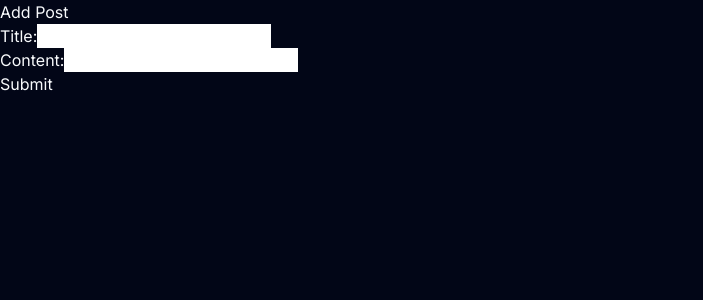
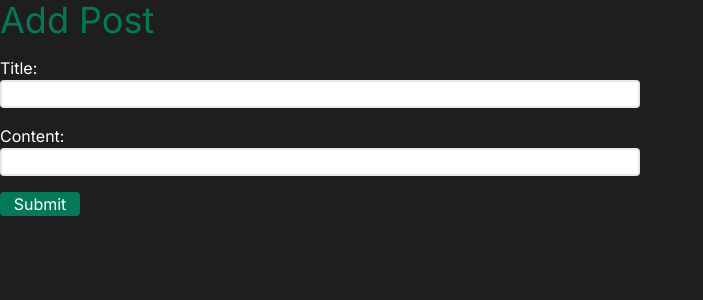
Before and after one commit to MalSolt/blog, a Next.js app: page /add-post in a window 1280 px wide. Shown: the top 300 px of the page, without its empty margins (0-703 px from the left). Built offline with nearby package versions, Linux system fonts and the light colour scheme; no server answers.

Commit message:
minor design fix

```diff
--- a/app/add-post/page.tsx
+++ b/app/add-post/page.tsx
@@ -13,17 +13,27 @@ export default function AddPost() {
 
   return (
     <main>
-      <h1>Add Post</h1>
-      <form action={addPost}>
-        <div>
+      <h1 className='text-4xl text-emerald-700' >Add Post</h1>
+      <form action={addPost} className='flex flex-col gap-4 mt-4'>
+        <div className='flex flex-col'>
           <label htmlFor='title'>Title:</label>
-          <input type='text' id='title' name='title' className='text-slate-950' />
+          <input
+            type='text'
+            id='title'
+            name='title'
+            className='text-slate-950 rounded border-2 border-inherit w-1/2'
+          />
         </div>
-        <div>
+        <div className='flex flex-col'>
           <label htmlFor='content'>Content:</label>
-          <input type='text' id='content' name='content' className='text-slate-950' />
+          <input
+            type='text'
+            id='content'
+            name='content'
+            className='text-slate-950 rounded border-2 border-inherit w-1/2'
+          />
         </div>
-        <button type='submit'>Submit</button>
+        <button type='submit' className='rounded w-20 bg-emerald-700'>Submit</button>
       </form>
     </main>
   )
--- a/app/components/add-post.tsx
+++ /dev/null
@@ -1,28 +0,0 @@
-'use client'
-
-import { useFormState } from 'react-dom'
-import { addPost } from '@/app/lib/actions'
-import { useSession } from 'next-auth/react'
-
-export const AddPost = () => {
-  const { data: session } = useSession()
-  const initialState = { message: null, errors: {} }
-  // const [state, dispatch] = useFormState(addPost, initialState);
-
-  return (
-    <main>
-      <h1>Add Post</h1>
-      <form action={addPost}>
-        <div>
-          <label htmlFor='title'>Title:</label>
-          <input type='text' id='title' name='title' className='text-slate-950' />
-        </div>
-        <div>
-          <label htmlFor='content'>Content:</label>
-          <input type='text' id='content' name='content' className='text-slate-950' />
-        </div>
-        <button type='submit'>Submit</button>
-      </form>
-    </main>
-  )
-}
--- a/app/globals.css
+++ b/app/globals.css
@@ -1,3 +1,12 @@
 @tailwind base;
 @tailwind components;
 @tailwind utilities;
+
+body {
+  background-color: #1e1e1e;
+  color: #ffffff
+}
+
+* {
+  outline: none;
+}
--- a/app/layout.tsx
+++ b/app/layout.tsx
@@ -17,7 +17,7 @@ export default function RootLayout({
 }>) {
   return (
     <html lang='en'>
-      <body className={inter.className + ' bg-slate-950 text-slate-50'}>
+      <body className={inter.className}>
         <Providers>{children}</Providers>
       </body>
     </html>
```
